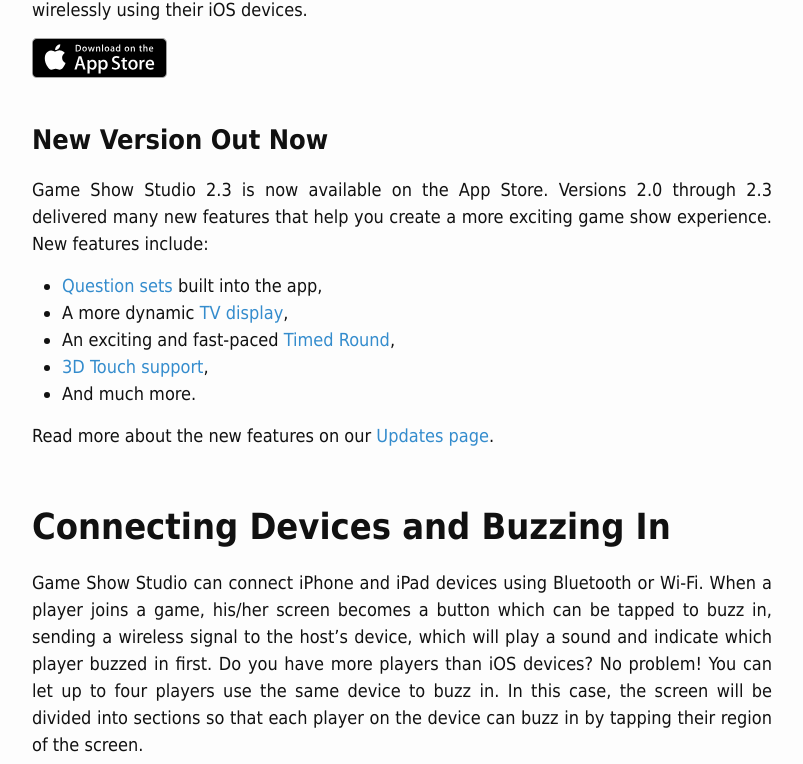
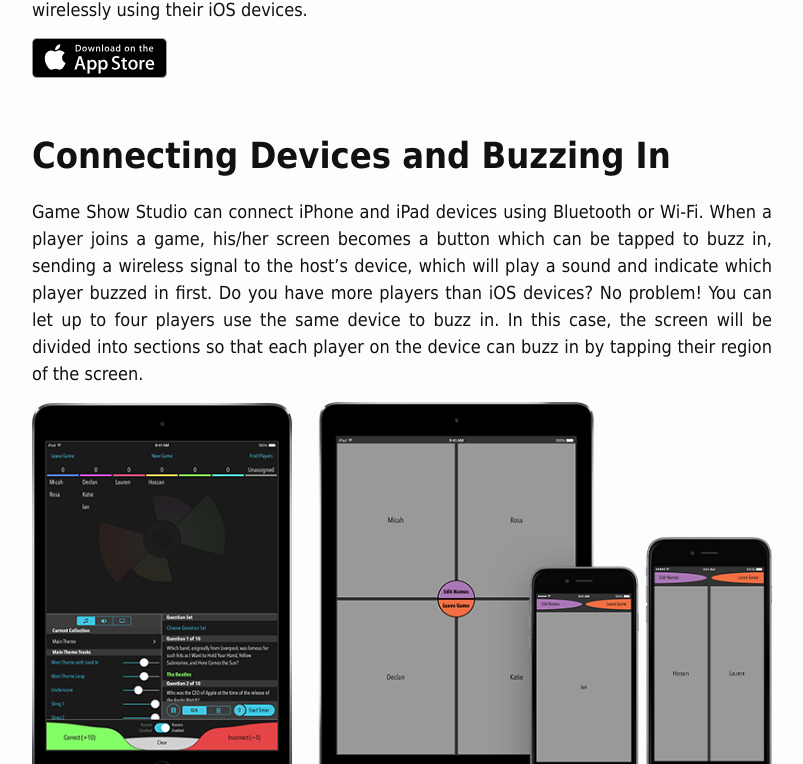
Before and after one commit to gameshowstudio/gameshowstudio.github.io, a Jekyll site: the page built from index.md, in a window 1280 px wide and 900 px high, scrolled down 368 px, cut to the strip 136-900 px from the top of the window. Shown: the whole strip, without its empty margins (238-1041 px from the left). Built offline with Jekyll 4.4.1, drawn with Linux system fonts in a browser that asks for light colours; our own code applies the rules of GitHub Pages for plain Markdown files.

Commit message:
Remove New Version section on index.md

```diff
--- a/index.md
+++ b/index.md
@@ -10,18 +10,6 @@
 Game Show Studio lets you host your own trivia game show in your home, classroom, or workplace. It gives you everything you need to put on a stunning and interactive show, including sound effects, graphics that can be displayed on a television, trivia questions, and an easy way for players to buzz in wirelessly using their iOS devices.
 
 [![download on the app store](images/appstorebadge.svg)](https://itunes.apple.com/us/app/game-show-studio/id924249807?ls=1&mt=8)
-
-## New Version Out Now
-
-Game Show Studio 2.3 is now available on the App Store. Versions 2.0 through 2.3 delivered many new features that help you create a more exciting game show experience. New features include:
-
-* [Question sets](/updates/#question-sets) built into the app,
-* A more dynamic [TV display](/updates/#television-display-options),
-* An exciting and fast-paced [Timed Round](/updates/#timed-round),
-* [3D Touch support](/updates/#version-21),
-* And much more.
-
-Read more about the new features on our [Updates page](/updates).
 
 # Connecting Devices and Buzzing In
 
```
